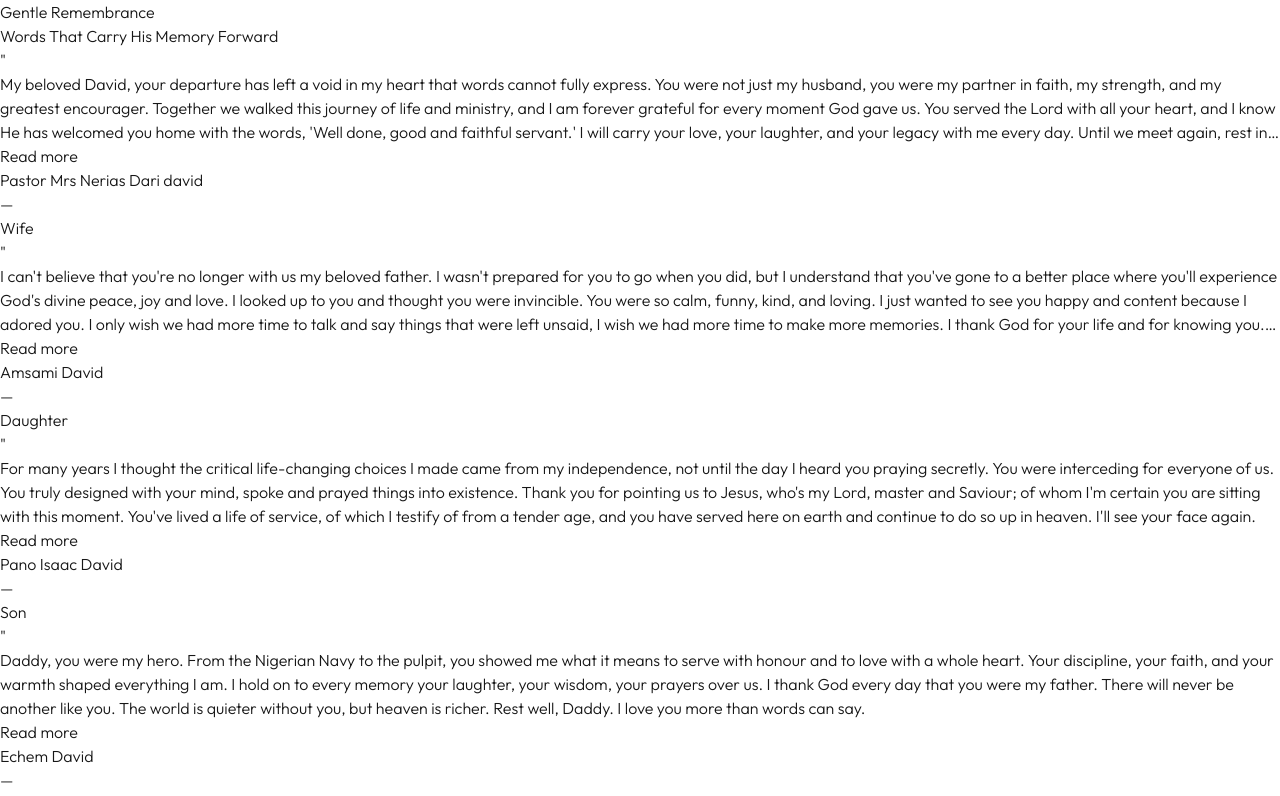
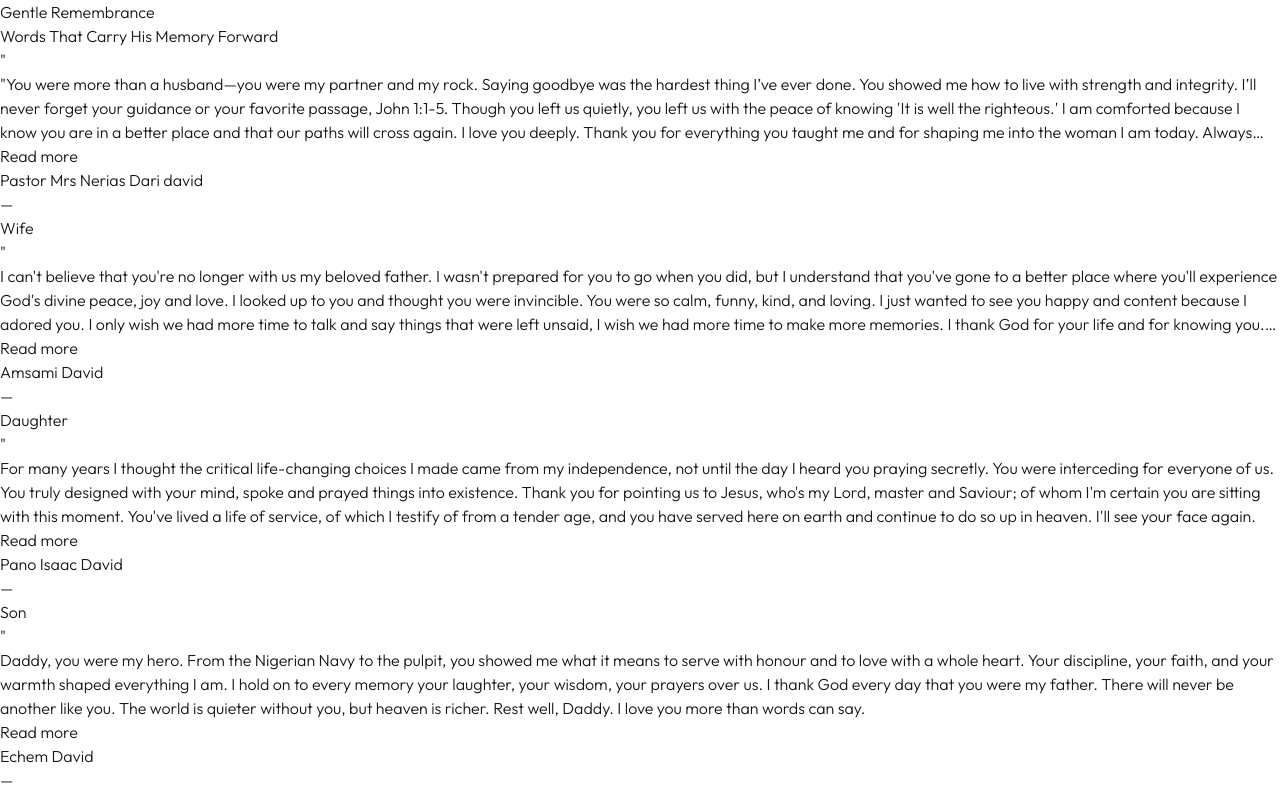
Before and after one commit to victoriaodemakin/david-dwam-memorial, a Next.js app: page /LandingPage/pages/Eulogies in a window 1280 px wide. Shown: the top 796 px of the page. Built offline with nearby package versions, Linux system fonts and the light colour scheme.

Commit message:
wife tribute

```diff
--- a/src/pages/LandingPage/pages/Eulogies.tsx
+++ b/src/pages/LandingPage/pages/Eulogies.tsx
@@ -8,7 +8,11 @@ const eulogiesData = [
     name: "Pastor Mrs Nerias Dari david",
     title: "Wife",
     message:
-      "My beloved David, your departure has left a void in my heart that words cannot fully express. You were not just my husband, you were my partner in faith, my strength, and my greatest encourager. Together we walked this journey of life and ministry, and I am forever grateful for every moment God gave us. You served the Lord with all your heart, and I know He has welcomed you home with the words, 'Well done, good and faithful servant.' I will carry your love, your laughter, and your legacy with me every day. Until we meet again, rest in the arms of the Father you served so well. I love you always.",
+      `"You were more than a husband—you were my partner and my rock. Saying goodbye was the hardest thing I’ve ever done.
+You showed me how to live with strength and integrity. I’ll never forget your guidance or your favorite passage, John 1:1-5. Though you left us quietly, you left us with the peace of knowing 'It is well the righteous.' I am comforted because I know you are in a better place and that our paths will cross again.
+I love you deeply. Thank you for everything you taught me and for shaping me into the woman I am today.
+Always yours, your wife."
+ `,
     relationship: "Wife",
   },
   {
```
